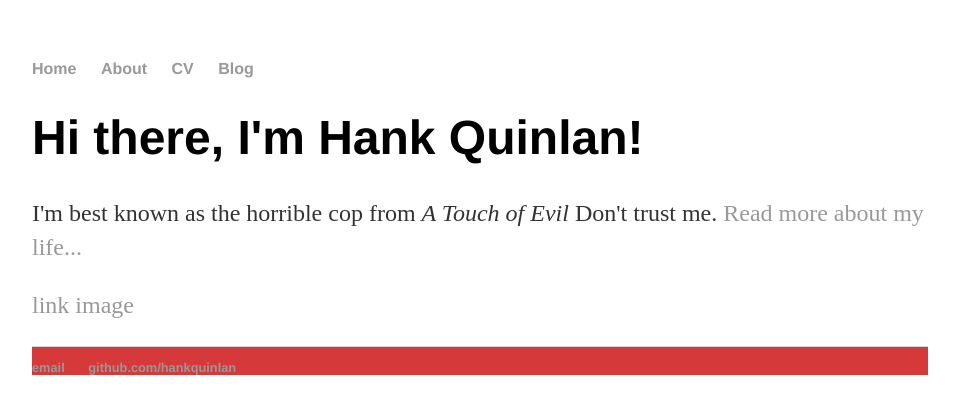
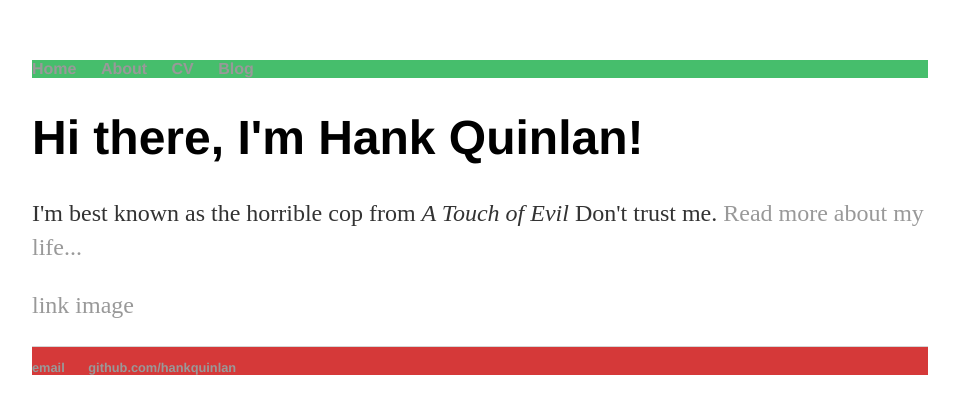
Before and after one commit to brentmobbs/brentmobbs.github.io, a Jekyll site: the page built from index.html, in a window 1280 px wide. Shown: the top 414 px of the page, without its empty margins (160-1119 px from the left). Built offline with Jekyll 4.4.1, drawn with Linux system fonts in a browser that asks for light colours.

Commit message:
Update main.css

```diff
--- a/css/main.css
+++ b/css/main.css
@@ -1,6 +1,10 @@
+/* ul is unordered list, li is list item. nav is the "about," etc. header items. */
 body {
     margin: 60px auto;
     width: 70%;
+}
+nav {
+    background-color: #46BE6C;
 }
 nav ul, footer ul {
     font-family:'Helvetica', 'Arial', 'Sans-Serif';
```
